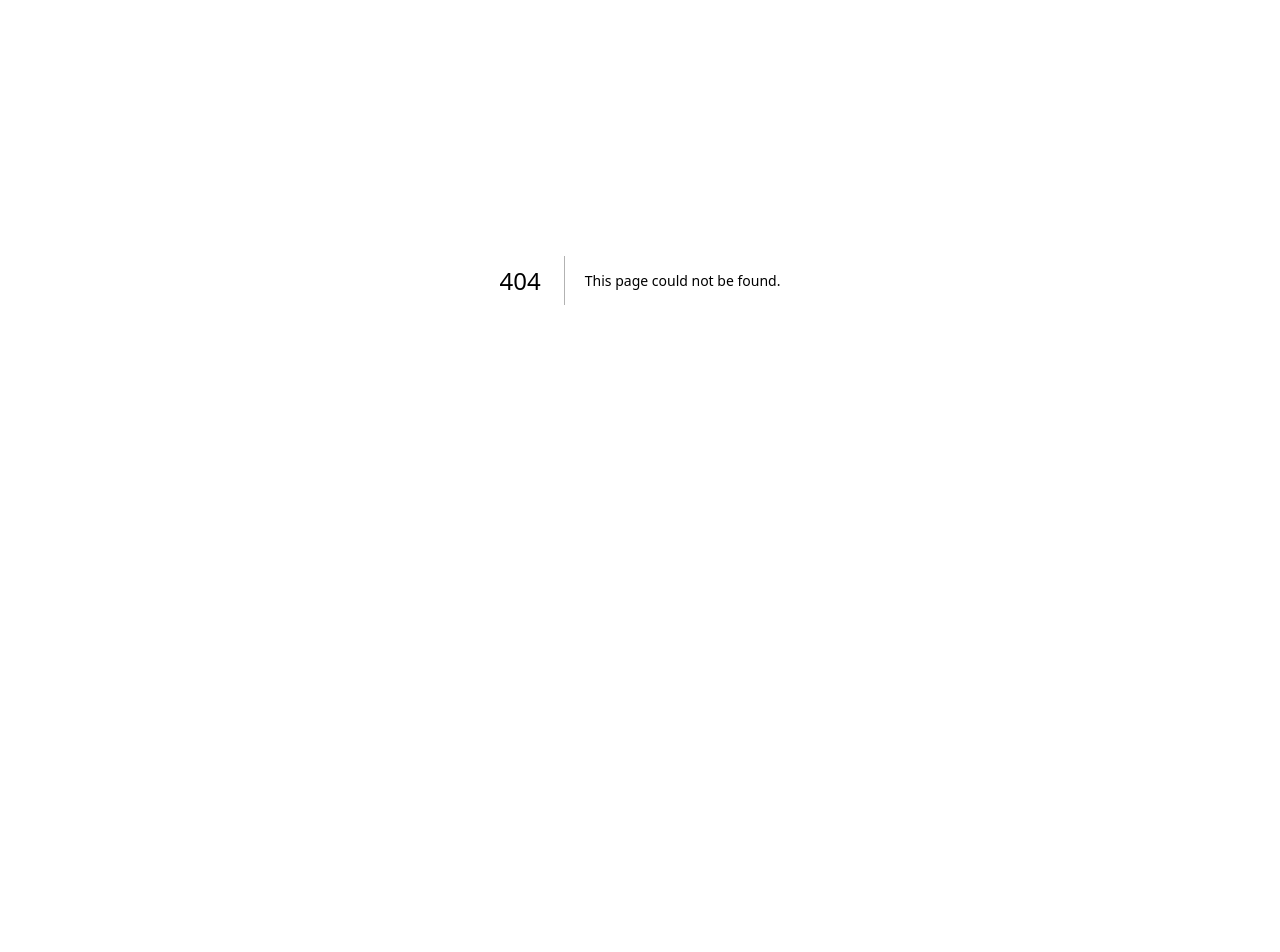
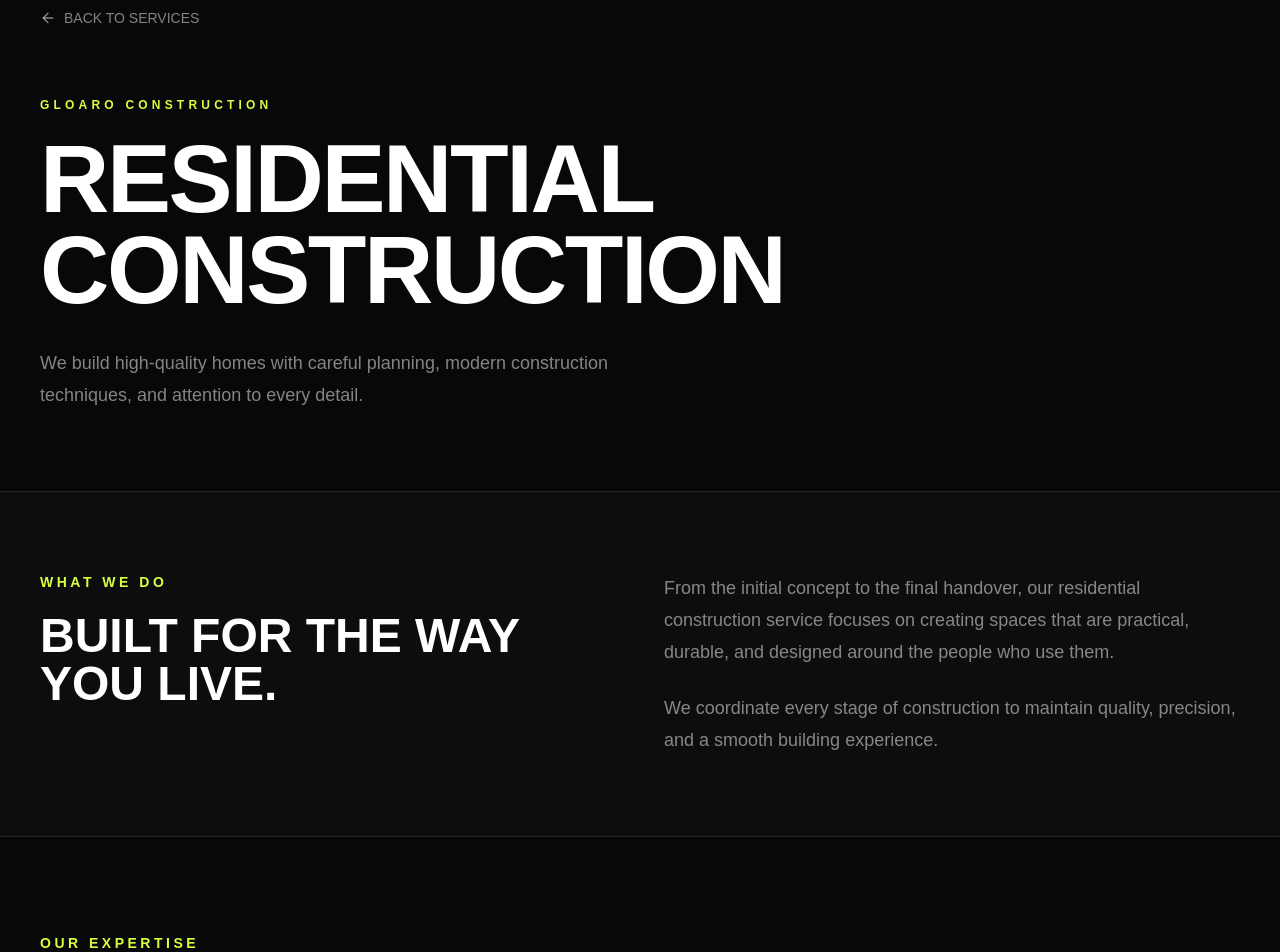
Before and after one commit to magarajcb/construction-v2, a Next.js app: page /services/residential-construction in a window 1280 px wide. Before the commit this address had no page. Shown: the part 120-1072 px from the top of the page. Before the commit the page ends 800 px from the top, so only its background shows below. Built offline with nearby package versions, Linux system fonts and the light colour scheme.

Commit message:
service linkable

```diff
--- a/app/page.tsx
+++ b/app/page.tsx
@@ -32,35 +32,52 @@ const services = [
   {
     number: "01",
     title: "Residential Construction",
+    description:
+      "Complete residential construction services focused on quality, durability, and modern living.",
+    slug: "residential-construction",
     icon: HomeIcon,
   },
   {
     number: "02",
     title: "Commercial Construction",
+    description:
+      "Reliable commercial construction solutions designed for functionality, efficiency, and long-term value.",
+    slug: "commercial-construction",
     icon: Building2,
   },
   {
     number: "03",
     title: "Architecture & Design",
+    description:
+      "Thoughtful architectural planning and design that combines creativity, functionality, and modern aesthetics.",
+    slug: "architecture-design",
     icon: Ruler,
   },
   {
     number: "04",
     title: "Interior Works",
+    description:
+      "Complete interior solutions with premium finishes, practical layouts, and attention to every detail.",
+    slug: "interior-works",
     icon: Sofa,
   },
   {
     number: "05",
     title: "Renovation",
+    description:
+      "Transforming existing spaces through carefully planned renovation and modern upgrades.",
+    slug: "renovation",
     icon: Hammer,
   },
   {
     number: "06",
     title: "Project Management",
+    description:
+      "End-to-end project coordination to keep construction organized, efficient, and on schedule.",
+    slug: "project-management",
     icon: ClipboardList,
   },
 ];
-
 const reasons = [
   "Experienced construction professionals",
   "Quality materials and workmanship",
@@ -504,12 +521,17 @@ export default function Home() {
 
   {/* Service cards */}
   <div className="grid grid-cols-1 border-l border-t border-white/10 sm:grid-cols-2 lg:grid-cols-3">
+
        {services.map((service) => {
   const Icon = service.icon;
 
   return (
+    <Link
+      key={service.number}
+      href={`/services/${service.slug}`}
+      className="block"
+    >
       <motion.div
-          key={service.number}
         whileHover={{ y: -4 }}
         transition={{ duration: 0.25 }}
         className="group relative min-h-[240px] border-b border-r border-white/10 bg-[#080808] p-8 transition-all duration-300 hover:bg-[#d6ff3f]"
@@ -540,6 +562,7 @@ export default function Home() {
           className="absolute bottom-7 right-7 text-white transition-all duration-300 group-hover:translate-x-2 group-hover:text-black"
         />
       </motion.div>
+    </Link>
   );
 })}
   </div>
--- /dev/null
+++ b/app/services/residential-construction/page.tsx
@@ -0,0 +1,274 @@
+import Link from "next/link";
+import {
+  ArrowLeft,
+  ArrowRight,
+  Check,
+  HardHat,
+  House,
+  Ruler,
+  ShieldCheck,
+} from "lucide-react";
+
+export default function ResidentialConstructionPage() {
+  return (
+    <main className="min-h-screen bg-[#080808] text-white">
+
+      {/* HERO */}
+      <section className="px-6 pb-20 pt-32 lg:px-10">
+        <div className="mx-auto max-w-7xl">
+
+          <Link
+            href="/#services"
+            className="inline-flex items-center gap-2 text-sm text-white/50 transition hover:text-[#d6ff3f]"
+          >
+            <ArrowLeft size={16} />
+            BACK TO SERVICES
+          </Link>
+
+          <div className="mt-16 grid items-end gap-12 lg:grid-cols-2">
+
+            <div>
+              <p className="text-xs font-bold uppercase tracking-[0.35em] text-[#d6ff3f]">
+                GLOARO CONSTRUCTION
+              </p>
+
+              <h1 className="mt-5 text-5xl font-black leading-[0.95] tracking-tight sm:text-6xl lg:text-8xl">
+                RESIDENTIAL
+                <br />
+                CONSTRUCTION
+              </h1>
+
+              <p className="mt-8 max-w-xl text-lg leading-8 text-white/50">
+                We build high-quality homes with careful planning, modern
+                construction techniques, and attention to every detail.
+              </p>
+            </div>
+
+            {/* <div className="overflow-hidden">
+              <img
+                src="/images/hero/hero-construction.jpeg"
+                alt="Residential construction"
+                className="h-[420px] w-full object-cover transition duration-700 hover:scale-105"
+              />
+            </div> */}
+
+          </div>
+        </div>
+      </section>
+
+      {/* INTRO */}
+      <section className="border-y border-white/10 bg-[#0d0d0d] px-6 py-20 lg:px-10">
+        <div className="mx-auto grid max-w-7xl gap-12 lg:grid-cols-2">
+
+          <div>
+            <p className="text-sm font-bold tracking-[0.25em] text-[#d6ff3f]">
+              WHAT WE DO
+            </p>
+
+            <h2 className="mt-5 text-4xl font-black sm:text-5xl">
+              BUILT FOR THE WAY
+              <br />
+              YOU LIVE.
+            </h2>
+          </div>
+
+          <div>
+            <p className="text-lg leading-8 text-white/50">
+              From the initial concept to the final handover, our residential
+              construction service focuses on creating spaces that are
+              practical, durable, and designed around the people who use them.
+            </p>
+
+            <p className="mt-6 text-lg leading-8 text-white/50">
+              We coordinate every stage of construction to maintain quality,
+              precision, and a smooth building experience.
+            </p>
+          </div>
+
+        </div>
+      </section>
+
+      {/* SERVICES */}
+      <section className="px-6 py-24 lg:px-10">
+        <div className="mx-auto max-w-7xl">
+
+          <div className="mb-12">
+            <p className="text-sm font-bold tracking-[0.25em] text-[#d6ff3f]">
+              OUR EXPERTISE
+            </p>
+
+            <h2 className="mt-4 text-4xl font-black sm:text-5xl">
+              WHAT WE PROVIDE
+            </h2>
+          </div>
+
+          <div className="grid border-l border-t border-white/10 sm:grid-cols-2 lg:grid-cols-4">
+
+            {[
+              {
+                icon: House,
+                number: "01",
+                title: "House Construction",
+                text: "Complete construction solutions for modern residential homes.",
+              },
+              {
+                icon: Ruler,
+                number: "02",
+                title: "Planning & Design",
+                text: "Careful planning and coordination before construction begins.",
+              },
+              {
+                icon: HardHat,
+                number: "03",
+                title: "Structural Work",
+                text: "Strong and reliable structural construction built to last.",
+              },
+              {
+                icon: ShieldCheck,
+                number: "04",
+                title: "Finishing",
+                text: "Detailed finishing work that completes your space.",
+              },
+            ].map((item) => {
+              const Icon = item.icon;
+
+              return (
+                <div
+                  key={item.number}
+                  className="min-h-[280px] border-b border-r border-white/10 p-8 transition duration-300 hover:bg-[#d6ff3f] hover:text-black"
+                >
+                  <span className="text-sm font-bold text-[#d6ff3f] transition hover:text-black">
+                    {item.number}
+                  </span>
+
+                  <Icon
+                    size={34}
+                    strokeWidth={1.5}
+                    className="mt-12 text-[#d6ff3f]"
+                  />
+
+                  <h3 className="mt-6 text-xl font-bold">
+                    {item.title}
+                  </h3>
+
+                  <p className="mt-4 text-sm leading-6 text-white/40 transition group-hover:text-black/60">
+                    {item.text}
+                  </p>
+                </div>
+              );
+            })}
+
+          </div>
+        </div>
+      </section>
+
+      {/* PROCESS */}
+      <section className="border-y border-white/10 bg-[#0d0d0d] px-6 py-24 lg:px-10">
+        <div className="mx-auto max-w-7xl">
+
+          <p className="text-sm font-bold tracking-[0.25em] text-[#d6ff3f]">
+            HOW WE WORK
+          </p>
+
+          <h2 className="mt-4 text-4xl font-black sm:text-5xl">
+            OUR PROCESS
+          </h2>
+
+          <div className="mt-14 grid border-l border-t border-white/10 md:grid-cols-4">
+
+            {[
+              ["01", "CONSULTATION", "Understanding your requirements, budget, and vision."],
+              ["02", "PLANNING", "Developing the construction plan and project schedule."],
+              ["03", "CONSTRUCTION", "Executing the work with quality and precision."],
+              ["04", "HANDOVER", "Completing final checks and delivering your finished space."],
+            ].map(([number, title, text]) => (
+              <div
+                key={number}
+                className="border-b border-r border-white/10 p-8"
+              >
+                <span className="text-[#d6ff3f]">{number}</span>
+
+                <h3 className="mt-8 text-xl font-bold">
+                  {title}
+                </h3>
+
+                <p className="mt-4 text-sm leading-6 text-white/40">
+                  {text}
+                </p>
+              </div>
+            ))}
+
+          </div>
+        </div>
+      </section>
+
+      {/* WHY US */}
+      <section className="px-6 py-24 lg:px-10">
+        <div className="mx-auto grid max-w-7xl gap-16 lg:grid-cols-2">
+
+          <div>
+            <p className="text-sm font-bold tracking-[0.25em] text-[#d6ff3f]">
+              WHY GLOARO
+            </p>
+
+            <h2 className="mt-4 text-4xl font-black sm:text-5xl">
+              BUILT WITH
+              <br />
+              PURPOSE.
+            </h2>
+          </div>
+
+          <div className="space-y-6">
+
+            {[
+              "Quality-focused construction",
+              "Clear project coordination",
+              "Modern construction practices",
+              "Attention to detail",
+            ].map((item) => (
+              <div
+                key={item}
+                className="flex items-center gap-4 border-b border-white/10 pb-6"
+              >
+                <div className="flex h-8 w-8 items-center justify-center bg-[#d6ff3f] text-black">
+                  <Check size={17} />
+                </div>
+
+                <span className="text-lg font-medium">
+                  {item}
+                </span>
+              </div>
+            ))}
+
+          </div>
+        </div>
+      </section>
+
+      {/* CTA */}
+      <section className="border-t border-white/10 bg-[#d6ff3f] px-6 py-20 text-black lg:px-10">
+        <div className="mx-auto flex max-w-7xl flex-col items-start justify-between gap-8 md:flex-row md:items-center">
+
+          <div>
+            <p className="text-sm font-bold tracking-[0.25em]">
+              START YOUR PROJECT
+            </p>
+
+            <h2 className="mt-3 text-4xl font-black sm:text-5xl">
+              LET'S BUILD SOMETHING GREAT.
+            </h2>
+          </div>
+
+          {/* <Link
+            href="/#contact"
+            className="inline-flex items-center gap-3 bg-black px-7 py-4 font-bold text-white transition hover:bg-white hover:text-black"
+          >
+            GET A QUOTE
+            <ArrowRight size={18} />
+          </Link> */}
+
+        </div>
+      </section>
+
+    </main>
+  );
+}
```
Lines whose indentation alone changed are shown as unchanged.
